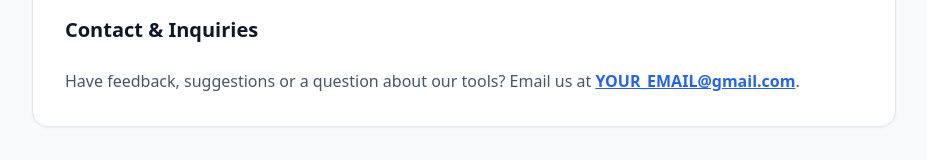
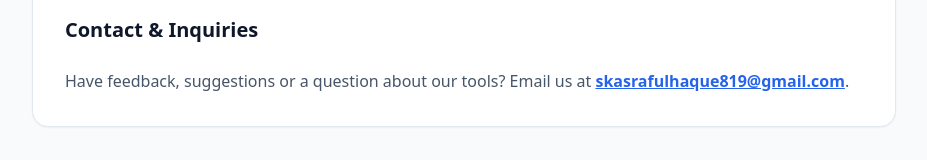
Before and after one commit to asrafulwithcode/asrafulwithcode.github.io, a plain HTML site: page about.html in a window 1280 px wide. Shown: the part 938-1098 px from the top of the page, without its empty margins (176-1103 px from the left). Drawn offline with nearby package versions, Linux system fonts and the light colour scheme.

Commit message:
Update contact email in about.html

```diff
--- a/about.html
+++ b/about.html
@@ -52,7 +52,7 @@
 
       <h2 id="contact" class="text-xl font-bold text-slate-900 pt-2">Contact &amp; Inquiries</h2>
       <p class="text-slate-600 leading-relaxed">
-        Have feedback, suggestions or a question about our tools? Email us at <a href="mailto:YOUR_EMAIL@gmail.com" class="text-blue-600 font-semibold underline">YOUR_EMAIL@gmail.com</a>.
+        Have feedback, suggestions or a question about our tools? Email us at <a href="mailto:skasrafulhaque819@gmail.com" class="text-blue-600 font-semibold underline">skasrafulhaque819@gmail.com</a>.
       </p>
     </div>
   </main>
```
